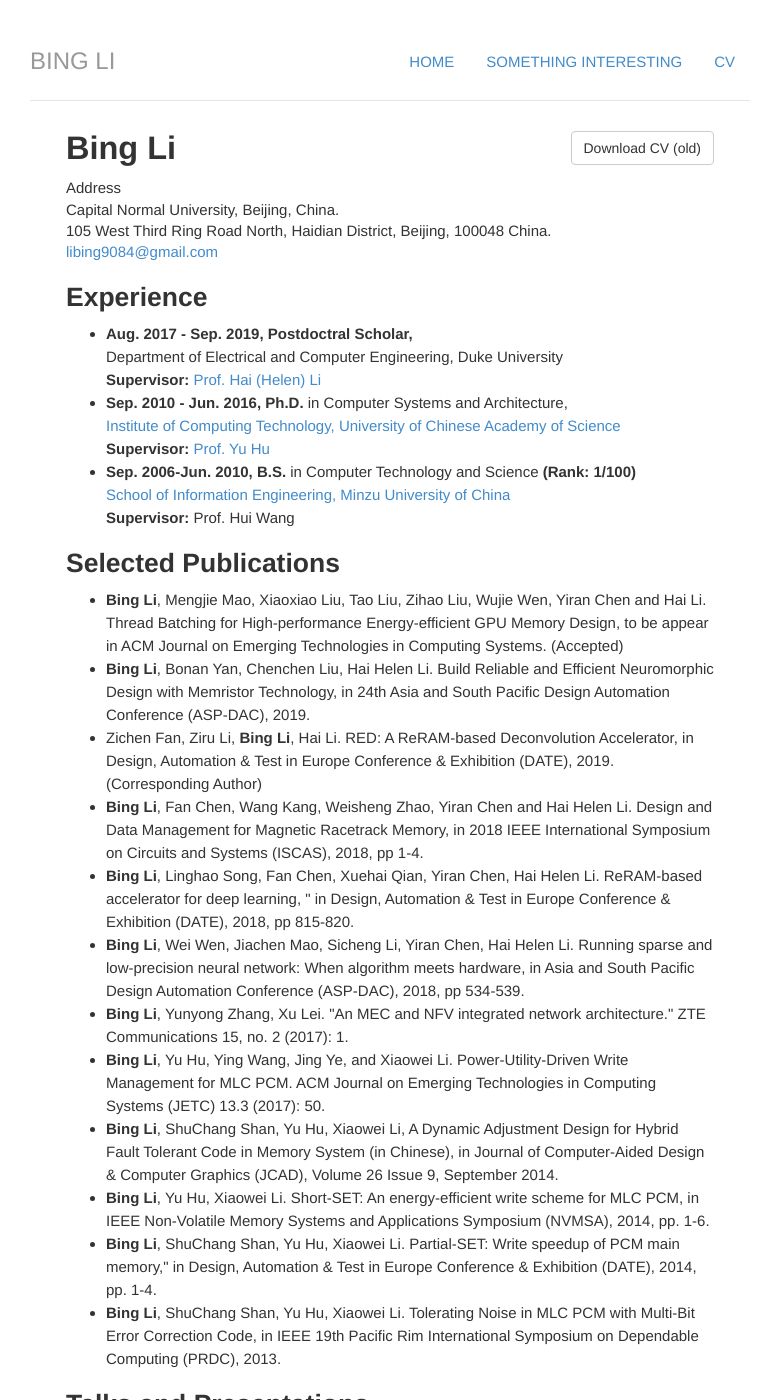
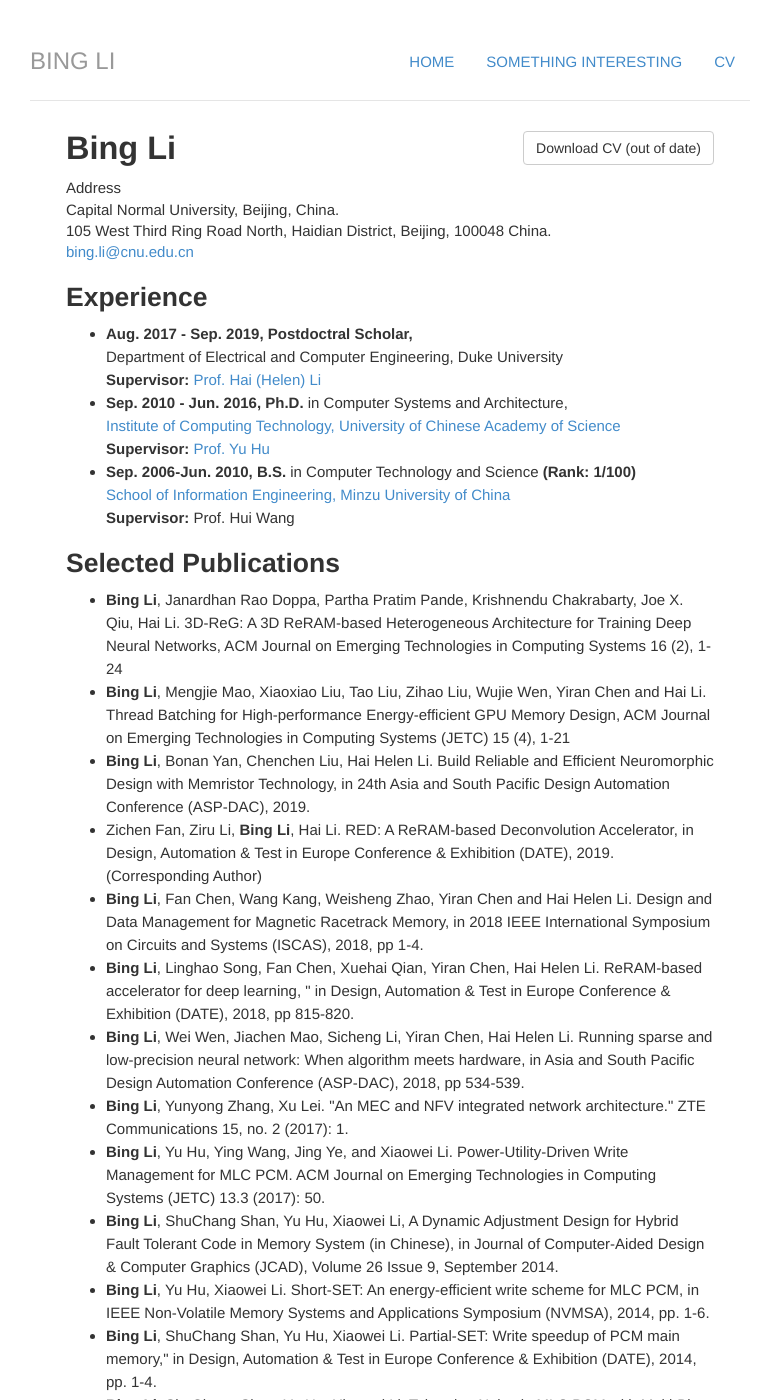
Before and after one commit to libingict/libingict.github.io, a Jekyll site: the page built from cv/index.html, in a window 1280 px wide and 1400 px high. Shown: the whole window, without its empty margins (250-1016 px from the left). Built offline with Jekyll 4.4.1, drawn with Linux system fonts in a browser that asks for light colours; nearby versions of some CDN libraries; library files that are not in the unit come from our copies; a script that is not in the unit is left out; some of the changed text lies outside the part shown.

Commit message:
Update publication

```diff
--- a/cv/index.html
+++ b/cv/index.html
@@ -3,13 +3,13 @@ layout: default
 title: CV
 ---
 <div class="cv">
-	<a href="/files/1_Bing Li-CV-Eng.pdf" class="btn btn-default pull-right" title="Download CV as PDF">Download CV (old)</a>
+	<a href="/files/1_Bing Li-CV-Eng.pdf" class="btn btn-default pull-right" title="Download CV as PDF">Download CV (out of date)</a>
 				<h1>Bing Li</h1>
 				<address>
 				Address<br/>
 				Capital Normal University, Beijing, China. <br/>
 				105 West Third Ring Road North, Haidian District, Beijing, 100048 China. <br/>
-				<a href="mailto:libing9084@gmail.com">libing9084@gmail.com</a>
+				<a href="mailto:bing.li@cnu.edu.cn">bing.li@cnu.edu.cn</a>
 				</address>
 				<h2>Experience</h2>
 				<ul>
@@ -34,7 +34,9 @@ title: CV
 			<h2>Selected Publications</h2>
 			<ul>
 				<li>
-					<b>Bing Li</b>, Mengjie Mao, Xiaoxiao Liu, Tao Liu, Zihao Liu, Wujie Wen, Yiran Chen and Hai Li. Thread Batching for High-performance Energy-efficient GPU Memory Design, to be appear in ACM Journal on Emerging Technologies in Computing Systems. (Accepted)
+					<b>Bing Li</b>, Janardhan Rao Doppa, Partha Pratim Pande, Krishnendu Chakrabarty, Joe X. Qiu, Hai Li. 3D-ReG: A 3D ReRAM-based Heterogeneous Architecture for Training Deep Neural Networks, ACM Journal on Emerging Technologies in Computing Systems 16 (2), 1-24
+				<li>
+					<b>Bing Li</b>, Mengjie Mao, Xiaoxiao Liu, Tao Liu, Zihao Liu, Wujie Wen, Yiran Chen and Hai Li. Thread Batching for High-performance Energy-efficient GPU Memory Design, ACM Journal on Emerging Technologies in Computing Systems (JETC) 15 (4), 1-21
 				</li>
 				<li>
 					<b>Bing Li</b>, Bonan Yan, Chenchen Liu, Hai Helen Li. Build Reliable and Efficient Neuromorphic Design with Memristor Technology, in 24th Asia and South Pacific Design Automation Conference (ASP-DAC), 2019.
@@ -72,6 +74,9 @@ title: CV
 			</ul>
 			<h2>Talks and Presentations</h2>
 			<ul>
+				<li>
+					<b>Nov., 2019</b> Talk in NICS Lab Tsinghua University, Beijing, China
+				</li>
 				<li>
 					<b>Jun., 2019</b> Talk in DAC, Las Vegas, US
 				</li>
@@ -119,6 +124,9 @@ title: CV
 	<h3>Session Chairs</h3>
 	<ul>
 	<li>
+		<b>2020</b> 23th ASP-DAC Session Chair
+	</li>
+	<li>
 		<b>2018</b> 23th ASP-DAC Session Chair
 	</li>
 	<li>
```
Also changed, not shown: other parts of cv/index.html (+1 -1 lines).
